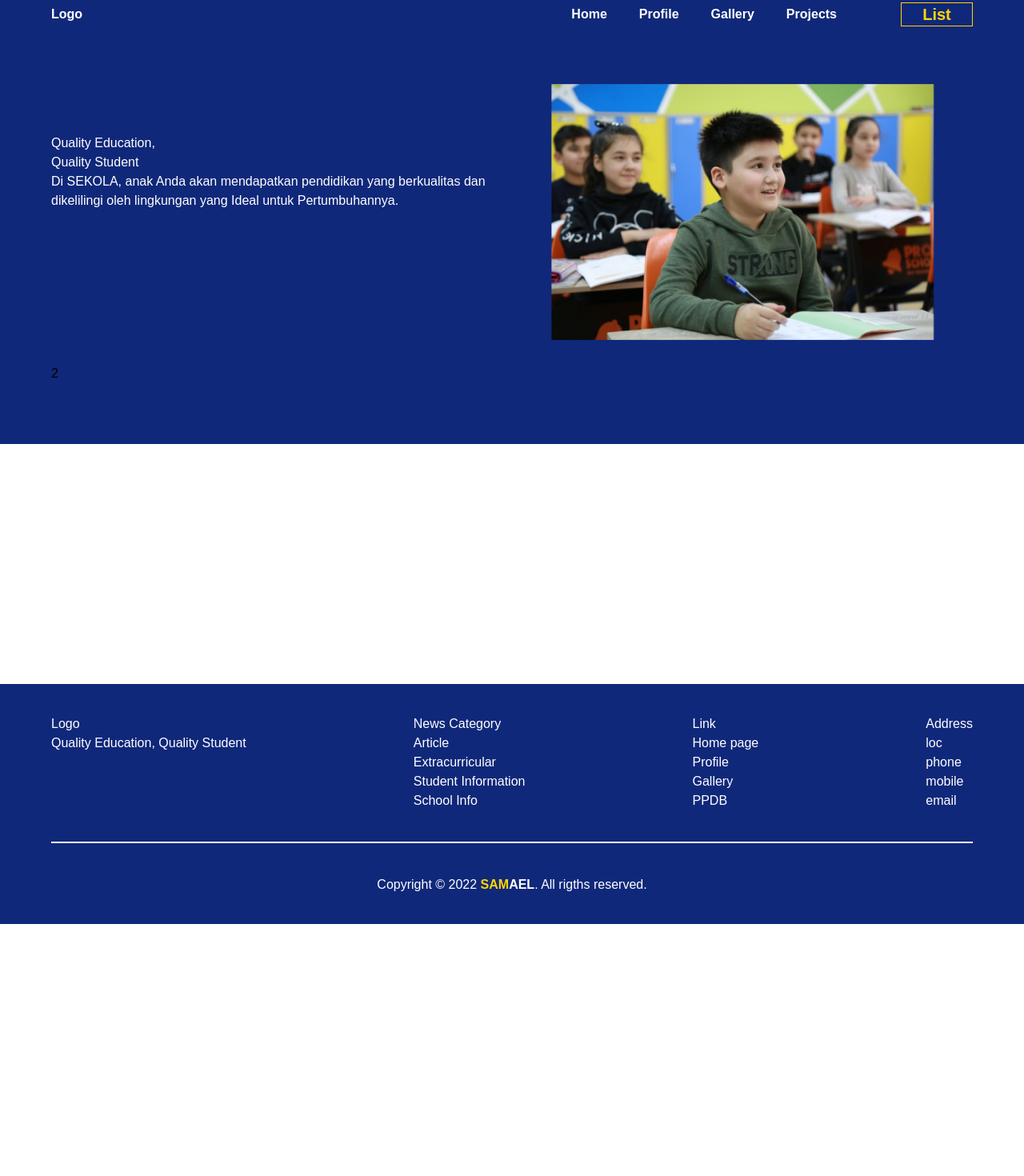
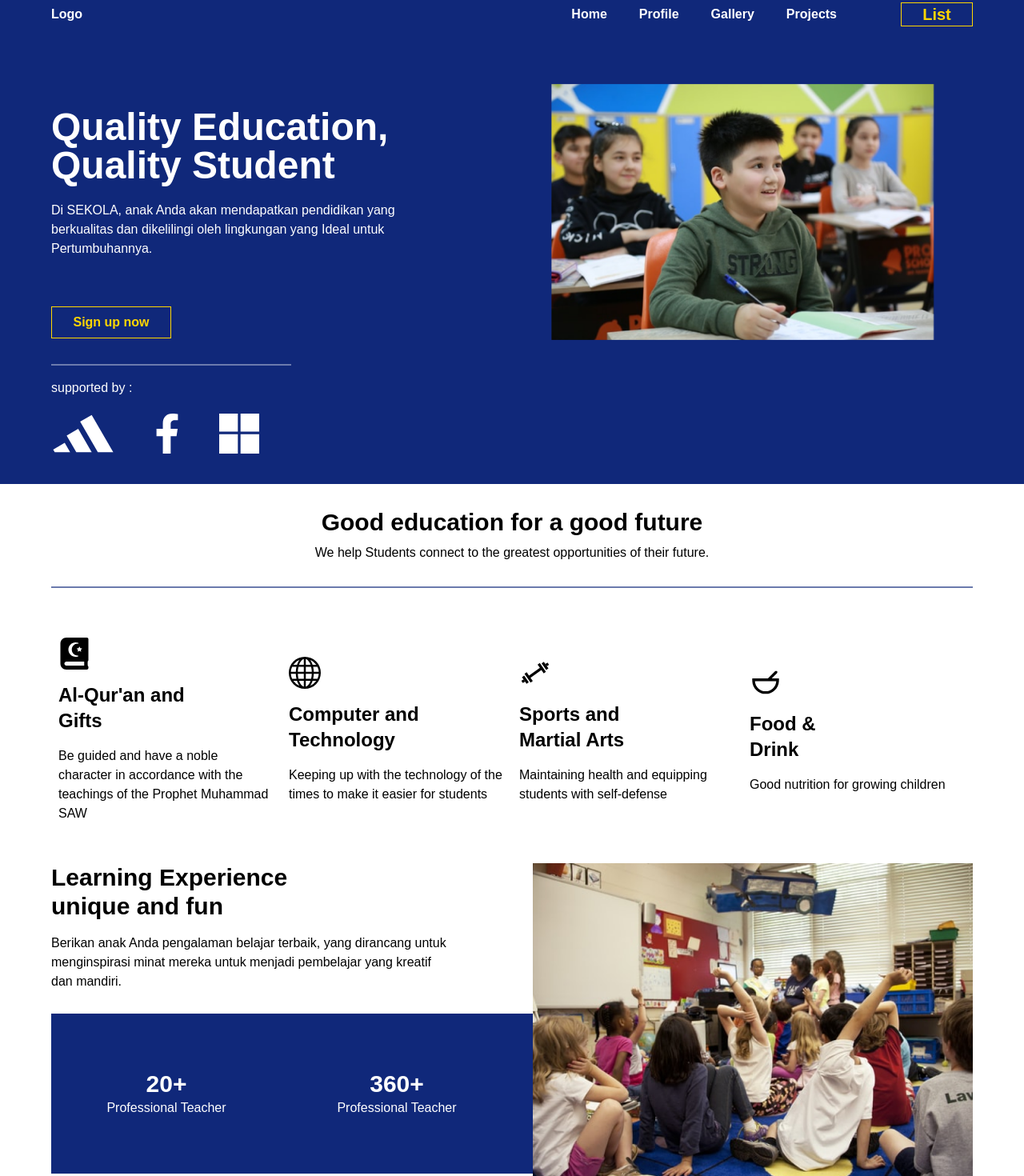
Before and after one commit to SamaelMarjan/light-theme, a React (Create React App) app: page / in a window 1280 px wide. Shown: the part 20-1490 px from the top of the page at 80% size. Before the commit the page ends 1175 px from the top, so only its background shows below. Built offline with nearby package versions, Linux system fonts and the light colour scheme.

Commit message:
update-home-section-oct-10-18-13

```diff
--- a/package.json
+++ b/package.json
@@ -8,6 +8,7 @@
     "@testing-library/user-event": "^13.5.0",
     "react": "^18.2.0",
     "react-dom": "^18.2.0",
+    "react-icons": "^4.4.0",
     "react-router-dom": "^6.4.2",
     "react-scripts": "5.0.1",
     "web-vitals": "^2.1.4"
--- a/src/components/Footer.jsx
+++ b/src/components/Footer.jsx
@@ -42,7 +42,7 @@ const Footer = () => {
             </div>
           </div>
         </div>
-        <div className='border border-[#fff]' />
+        <div className='border border-[#6b7aad]' />
         <div className='flex justify-center items-center'>
           <p>Copyright © 2022 <span className='font-bold'><span className='text-[#FFD600]'>SAM</span>AEL</span>. All rigths reserved.</p>
         </div>
--- a/src/components/Hero.jsx
+++ b/src/components/Hero.jsx
@@ -1,27 +1,58 @@
 import React from 'react';
+
+import {CgAdidas} from 'react-icons/cg';
+import {FaFacebookF} from 'react-icons/fa';
+import {BsMicrosoft} from 'react-icons/bs';
 
 import Img1 from '../assets/Group 1.png';
 
 const Hero = () => {
   return (
-    <div className='bg-[#10287A] w-full h-[500px]'>
+    <div className='bg-[#10287A] w-full h-[550px]'>
+
       <div className='w-[90%] h-full m-auto flex flex-col'>
+
         <div className='w-full h-[400px] flex'>
-          <div className='w-[50%] h-[80%] flex flex-col justify-center text-white'>
-            <p>
-              Quality Education,
-              <span className='block'>Quality Student</span>
-            </p>
-            <p>
-              Di SEKOLA, anak Anda akan mendapatkan pendidikan yang berkualitas dan dikelilingi oleh lingkungan yang Ideal untuk Pertumbuhannya.
-            </p>
+
+          <div className='w-[50%] h-[300px] flex flex-col mt-[80px] text-white gap-5'>
+
+            <div className='flex flex-col gap-5'>
+              <p className='text-5xl font-bold'>
+                Quality Education,
+                <span className='block'>Quality Student</span>
+              </p>
+              <p className='w-[450px]'>
+                Di SEKOLA, anak Anda akan mendapatkan pendidikan yang berkualitas dan dikelilingi oleh lingkungan yang Ideal untuk Pertumbuhannya.
+              </p>
+            </div>
+
+            <div className='mt-[40px] w-[150px] h-[40px] border border-[#FFD600] text-[#FFD600] font-bold flex items-center justify-center'>
+              <button>Sign up now</button>
+            </div>
+
           </div>
+
           <div className='w-[50%] h-[80%] flex justify-center mt-[50px]'>
             <img src={Img1} alt='img' />
           </div>
+
         </div>
-        <div>2</div>
+        <div className='flex flex-col gap-4 text-white'>
+          <div className='border border-[#6b7aad] w-[300px]' />
+          <div>
+            <p>
+              supported by :
+            </p>
+            <div className='flex w-[300px] h-[90px] items-center gap-10'>
+              <CgAdidas size={80} />
+              <FaFacebookF size={50} />
+              <BsMicrosoft size={50} />
+            </div>
+          </div>
+        </div>
+
       </div>
+
     </div>
   );
 }
--- a/src/components/Section.jsx
+++ b/src/components/Section.jsx
@@ -1,8 +1,120 @@
-import React from 'react'
+import React from 'react';
+
+import {FaQuran} from 'react-icons/fa';
+import {BsGlobe} from 'react-icons/bs';
+import {CgBowl, CgGym} from 'react-icons/cg';
+
+import Img from '../assets/unsplash 1.png';
 
 const Section = () => {
   return (
-    <div>Section</div>
+    <div className='w-full h-[900px] flex items-center justify-center'>
+
+      <div className='w-[90%] h-full flex flex-col gap-4'>
+
+        <div className='flex flex-col gap-7'>
+
+          <div className='w-full h-[130px] flex flex-col justify-between'>
+
+            <div className='flex flex-col items-center justify-center w-full h-[99%] gap-2'>
+              <p className='text-3xl font-bold'>
+                Good education for a good future
+              </p>
+              <p className='font-medium'>
+                We help Students connect to the greatest opportunities of their future.
+              </p>
+            </div>
+
+            <div className='border border-[#6b7aad]' />
+
+          </div>
+
+          <div className='flex justify-between w-full h-[300px]'>
+            <div className='hover:bg-[#10287A] hover:text-white w-[25%] flex items-center justify-center'>
+              <div className='flex flex-col gap-4'>
+                <FaQuran size={40} />
+                <p className='text-2xl font-bold'>
+                  Al-Qur'an and
+                  <span className='block'>Gifts</span>
+                </p>
+                <p className='w-[270px]'>
+                  Be guided and have a noble character in accordance with the teachings of the Prophet Muhammad SAW
+                </p>
+              </div>
+            </div>
+            <div className='hover:bg-[#10287A] hover:text-white w-[25%]  flex items-center justify-center'>
+              <div className='flex flex-col gap-4'>
+                <BsGlobe size={40} />
+                <p className='text-2xl font-bold'>
+                  Computer and
+                  <span className='block'>Technology</span>
+                </p>
+                <p className='w-[270px]'>
+                  Keeping up with the technology of the times to make it easier for students
+                </p>
+              </div>
+            </div>
+            <div className='hover:bg-[#10287A] hover:text-white w-[25%]  flex items-center justify-center'>
+              <div className='flex flex-col gap-4'>
+                <CgGym size={40} />
+                <p className='text-2xl font-bold'>
+                  Sports and
+                  <span className='block'>Martial Arts</span>
+                </p>
+                <p className='w-[270px]'>
+                  Maintaining health and equipping students with self-defense
+                </p>
+              </div>
+            </div>
+            <div className='hover:bg-[#10287A] hover:text-white w-[25%]  flex items-center justify-center'>
+              <div className='flex flex-col gap-4'>
+                <CgBowl size={40} />
+                <p className='text-2xl font-bold'>
+                  Food &
+                  <span className='block'>Drink</span>
+                </p>
+                <p className='w-[270px]'>
+                  Good nutrition for growing children
+                </p>
+              </div>
+            </div>
+          </div>
+
+        </div>
+
+        <div className='w-full flex flex-col gap-7 relative'>
+
+          <div className='flex flex-col gap-4'>
+            <p className='text-3xl font-bold'>
+              Learning Experience
+              <span className='block'>unique and fun</span>
+            </p>
+            <p className='w-[500px]'>
+              Berikan anak Anda pengalaman belajar terbaik, yang dirancang untuk menginspirasi minat mereka untuk menjadi pembelajar yang kreatif dan mandiri.
+            </p>
+          </div>
+
+          <div className='bg-[#10287A] w-full h-[200px] flex text-white'>
+            <div className='w-[25%] flex flex-col items-center justify-center'>
+              <p className='text-3xl font-bold'>20+</p>
+              <p>Professional Teacher</p>
+            </div>
+            <div className='w-[25%] flex flex-col items-center justify-center'>
+              <p className='text-3xl font-bold'>360+</p>
+              <p>Professional Teacher</p>
+            </div>
+          </div>
+
+        <div className='w-[550px] h-[200px] absolute top-0 right-0'>
+          <img src={Img} alt='img' className='object-contain' />
+        </div>
+
+        </div>
+
+
+      </div>
+
+    </div>
   )
 }
 
--- a/src/pages/Home.jsx
+++ b/src/pages/Home.jsx
@@ -1,10 +1,12 @@
 import React from 'react';
 import Hero from '../components/Hero';
+import Section from '../components/Section';
 
 const Home = () => {
   return (
-    <div className='w-full h-[100vh]'>
+    <div className='w-full h-[100%]'>
       <Hero />
+      <Section />
     </div>
   );
 }
```
Also changed, not shown: 1 other file (tests, documents, lock files or other folders).
